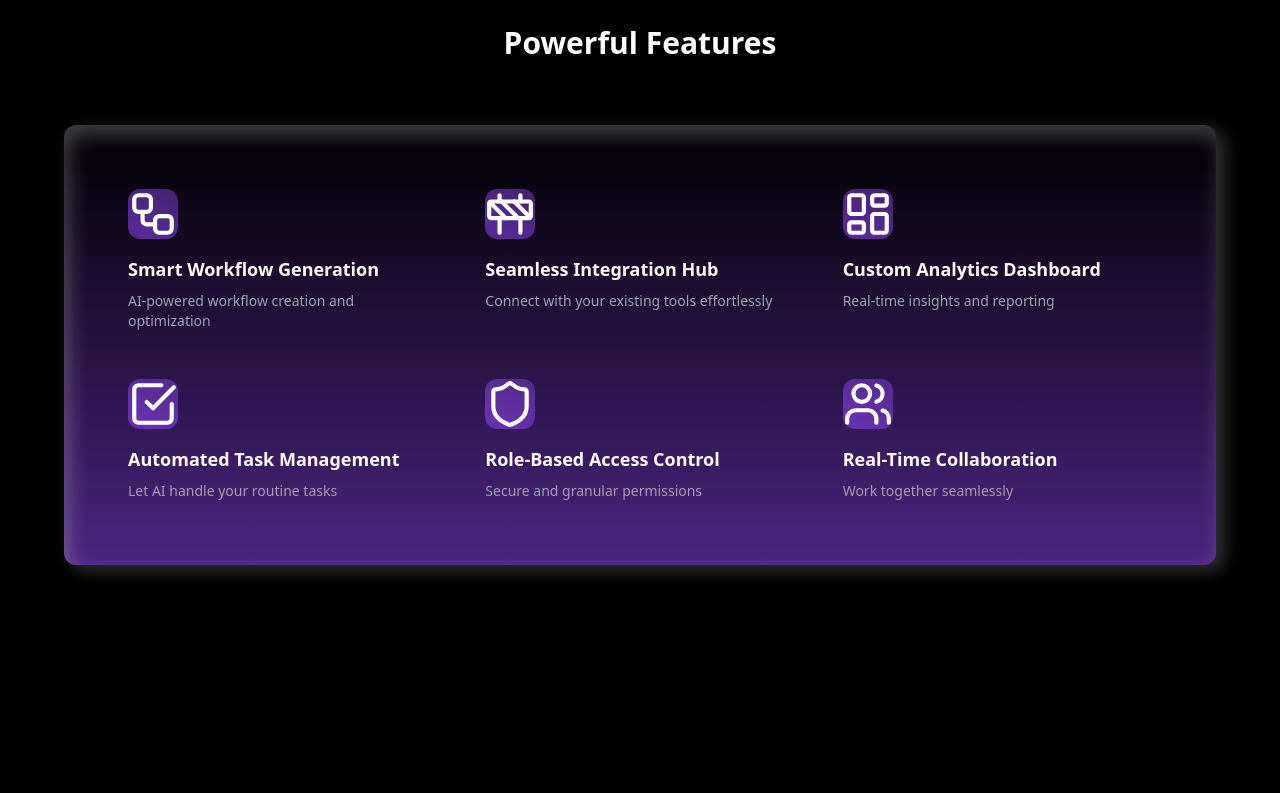
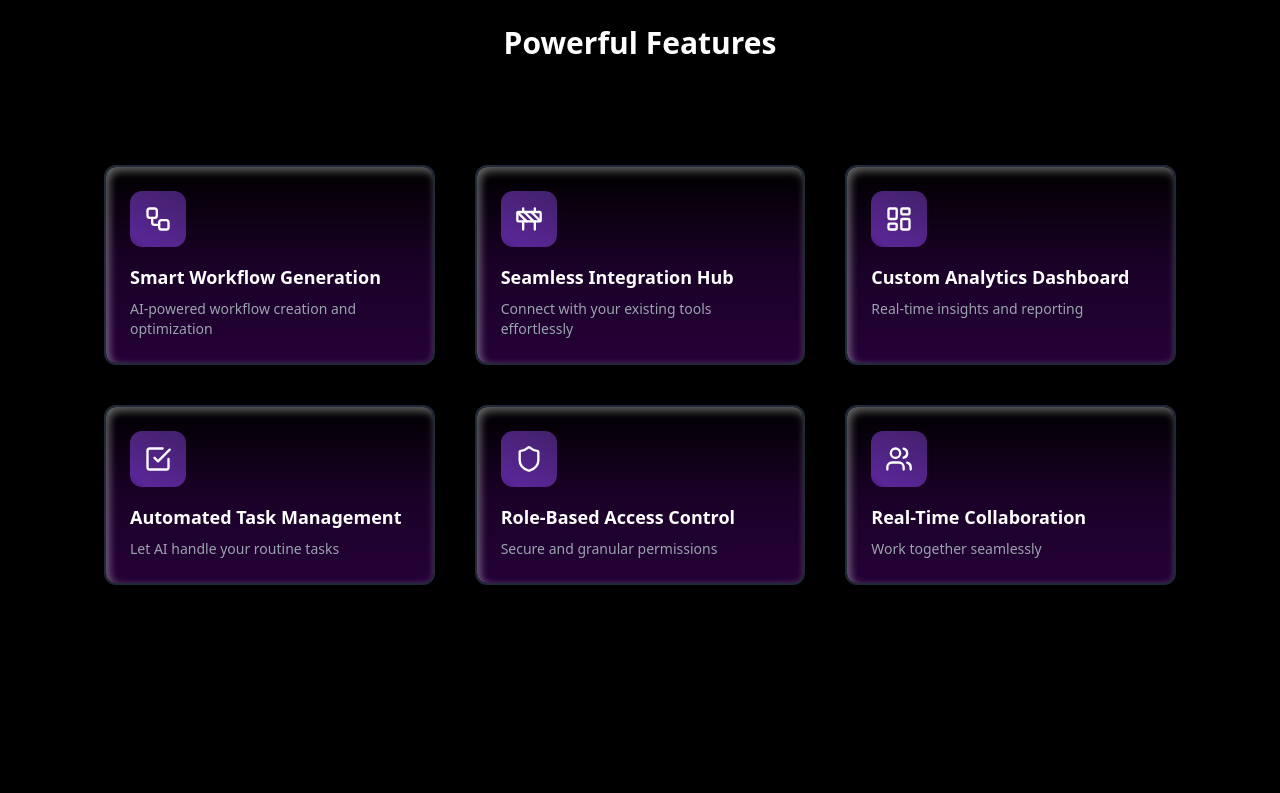
Before and after one commit to joharisahil/jam-analytics-main, a React (Vite) app: page / in a window 1280 px wide. Shown: the part 1580-2373 px from the top of the page. Built offline with nearby package versions, Linux system fonts and the light colour scheme.

Commit message:
responsive

```diff
--- a/package.json
+++ b/package.json
@@ -11,7 +11,7 @@
   },
   "dependencies": {
     "@auth0/auth0-react": "^2.3.0",
-    "framer-motion": "^12.6.2",
+    "framer-motion": "^12.6.3",
     "lucide-react": "^0.344.0",
     "react": "^18.3.1",
     "react-dom": "^18.3.1",
--- a/src/components/FeatureCard.tsx
+++ b/src/components/FeatureCard.tsx
@@ -14,21 +14,28 @@ const FeatureCard: React.FC<FeatureCardProps> = ({
 }) => {
   return (
     <div
-      className="p-6 rounded-xl transition duration-300 hover:scale-105"
+      className="p-6 rounded-xl text-white transition-transform duration-300
+      hover:scale-110 border-2 border-gray-800
+      bg-gradient-to-b from-black via-[#1a0127] to-[#240137]
+      shadow-[inset_2.26px_4.53px_9.06px_#FFFFFF40,inset_3.62px_2.26px_8.42px_#CFCFCF40]
+      hover:shadow-[0px_10px_74px_10px_#4E00BF69]"
+
+
+
 
     >
       {Icon && (
-        <Icon
-          size={50}
-          className="text-white mb-4 rounded-xl"
+        <div
+          className="w-14 h-14 flex items-center justify-center mb-4 rounded-xl"
           style={{
-            background: `linear-gradient(215.15deg, rgba(52, 41, 66, 0.53) -171.85%, rgba(151, 71, 255, 0.53) 85.28%, rgba(140, 69, 255, 0.212) 122.51%)`,
+            background:
+              "linear-gradient(215.15deg, rgba(52, 41, 66, 0.53) -171.85%, rgba(151, 71, 255, 0.53) 85.28%, rgba(140, 69, 255, 0.212) 122.51%)",
           }}
-          aria-hidden="true"
-
-        />
+        >
+          <Icon size={28} className="text-white" aria-hidden="true" />
+        </div>
       )}
-      <h3 className="text-white text-lg font-semibold mb-2">{title}</h3>
+      <h3 className="text-lg font-semibold mb-2">{title}</h3>
       <p className="text-gray-400 text-sm">{description}</p>
     </div>
   );
--- a/src/components/GridBackground.tsx
+++ b/src/components/GridBackground.tsx
@@ -1,6 +1,7 @@
 import FloatingShape from "./FloatingShape";
 import image from "../assets/image.png";
 import video from "../assets/jam-analytics-video.mp4";
+import { motion } from "framer-motion";
 
 const GridBackground = () => {
   return (
@@ -9,7 +10,7 @@ const GridBackground = () => {
       <div
         className="absolute inset-0"
         style={{
-          backgroundColor: "#0f0614",
+          backgroundColor: "#0a040f",
           backgroundImage: `
         linear-gradient(0deg, #1A1A1A 1px, transparent 1px),
         linear-gradient(90deg, #1A1A1A 1px, transparent 1px)
@@ -19,25 +20,26 @@ const GridBackground = () => {
         }}
       >
         <FloatingShape
-          color="bg-[#4B227B]"
+          color="bg-[#361764]"
           size="w-64 h-64"
           top="15%"
           left="20%"
         />
         <FloatingShape
-          color="bg-[#4B227B]"
+          color="bg-[#361764]
+]"
           size="w-48 h-48"
           top="15%"
           left="80%"
         />
         <FloatingShape
-          color="bg-[#4B227B]"
+          color="bg-[#361764]"
           size="w-40 h-40"
           top="70%"
           left="15%"
         />
         <FloatingShape
-          color="bg-[#4B227B]"
+          color="bg-[#361764]"
           size="w-36 h-36"
           top="70%"
           left="75%"
@@ -52,8 +54,7 @@ const GridBackground = () => {
             Ask Anything Related To Your Job
           </h1>
 
-          {/* jam-analytic-video */}
-          <div className="relative flex items-center justify-center w-full sm:w-[60%] md:w-[60%] lg:w-[46%] h-auto pt-24 mx-auto transition-transform duration-300 ease-in-out hover:scale-125">
+          <div className="relative flex items-center justify-center w-[80%] sm:w-[60%] md:w-[60%] lg:w-[46%] h-auto pt-24 mx-auto transition-transform duration-300 ease-in-out hover:scale-125">
       {/* "Jam AI" Logo Div */}
       <div className="absolute top-12 left-2 flex items-center space-x-2 px-2 py-1 border border-white/50 text-white bg-transparent rounded-3xl">
         <img
@@ -66,9 +67,13 @@ const GridBackground = () => {
         </p>
       </div>
 
-            {/* Outer Video Container */}
-            <div className="w-full rounded-[20px] overflow-hidden shadow-lg">
-              {/* Inner Video */}
+      {/* Outer Video Container with Framer Motion */}
+      <motion.div
+        initial={{ scale: 1.25, opacity: 0 }}
+        animate={{ scale: 1, opacity: 1 }}
+        transition={{ duration: 1.2, ease: "easeOut" }}
+        className="w-full rounded-[20px] overflow-hidden shadow-lg"
+      >
         <video
           src={video}
           autoPlay
@@ -76,7 +81,7 @@ const GridBackground = () => {
           muted
           className="w-full h-auto object-cover"
         />
-            </div>
+      </motion.div>
     </div>
         </div>
       </div>
--- a/src/components/NavBar.tsx
+++ b/src/components/NavBar.tsx
@@ -103,7 +103,7 @@ const Navbar = () => {
         </div>
 
         {/* Desktop Navigation */}
-        <ul className="hidden md:flex space-x-20 text-gray-300 text-lg">
+        <ul className="hidden lg:flex space-x-20 text-gray-300 text-lg">
           <li>
             <a href="#home" className="hover:text-white transition">
               Home
@@ -132,7 +132,7 @@ const Navbar = () => {
         </ul>
 
         {/* Authentication Section */}
-        <div className="hidden md:flex items-center space-x-6">
+        <div className="hidden lg:flex lg:px-4 items-center space-x-6">
           {!isAuthenticated ? (
             <>
               <button
@@ -160,13 +160,13 @@ const Navbar = () => {
         </div>
 
         {/* Mobile Menu Button */}
-        <button className="md:hidden" onClick={() => setMenuOpen(!menuOpen)}>
+        <button className="lg:hidden" onClick={() => setMenuOpen(!menuOpen)}>
           {menuOpen ? <X className="w-8 h-8" /> : <Menu className="w-8 h-8" />}
         </button>
 
         {/* Mobile Menu */}
         {menuOpen && (
-          <div className="md:hidden fixed top-16 left-0 w-full bg-[#0a0014] text-white p-2 space-y-4 z-50 shadow-lg">
+          <div className="lg:hidden fixed top-16 left-0 w-full bg-[#0a0014] text-white p-2 space-y-4 z-50 shadow-lg">
             <ul className="space-y-4 text-left px-6 text-lg">
               <li>
                 <a
--- a/src/pages/Home.tsx
+++ b/src/pages/Home.tsx
@@ -53,20 +53,20 @@ function Home() {
 
             {/* Feature Container with Glow */}
             <div
-                   className=" mx-auto max-w-6xl p-10 rounded-xl "
+                   className=" mx-auto max-w-6xl p-10 rounded-xl  "
               style={{
-                background: `linear-gradient(360deg, #9747FF -100%,  rgba(0, 0.12,1.0, 1)  100%, #9747FF 100%)`,
+                // background: `linear-gradient(360deg, #9747FF -100%,  rgba(0, 0.12,1.0, 1)  100%, #9747FF 100%)`,
 
 
-                borderImageSource: `linear-gradient(100.04deg, #000000 1.44%, #F8F8F8 113.17%)`,
-                boxShadow:" 5px 10px 20px 0px #FFFFFF40 inset, 8px 5px 18.6px 0px #CFCFCF40"
+                // borderImageSource: `linear-gradient(100.04deg, #000000 1.44%, #F8F8F8 113.17%)`,
+                // boxShadow:" 5px 10px 20px 0px #FFFFFF40 inset, 8px 5px 18.6px 0px #CFCFCF40"
 
 
 
 
               }}
             >
-              <div className="grid md:grid-cols-2 lg:grid-cols-3 ">
+              <div className="grid grid-cols-1 sm:grid-cols-2 lg:grid-cols-3 gap-10 ">
                 {features.map((feature, index) => (
                   <FeatureCard key={index} {...feature} />
                 ))}
@@ -93,7 +93,7 @@ function Home() {
         <section id="pricing" className="py-20 bg-black">
           <div className="items-center container mx-auto">
             {/* ...titles... */}
-            <h2 className=" mx-auto text-lg w-20 font-medium text-center mb-4 text-gray-500 border-2 border-gray-500 font-inter">
+            <h2 className=" mx-auto text-lg w-20 font-medium text-center mb-4 text-gray-500  font-inter">
               Pricing
             </h2>
             <div
```
Also changed, not shown: 1 other file (tests, documents, lock files or other folders). Lines whose indentation alone changed are shown as unchanged.
